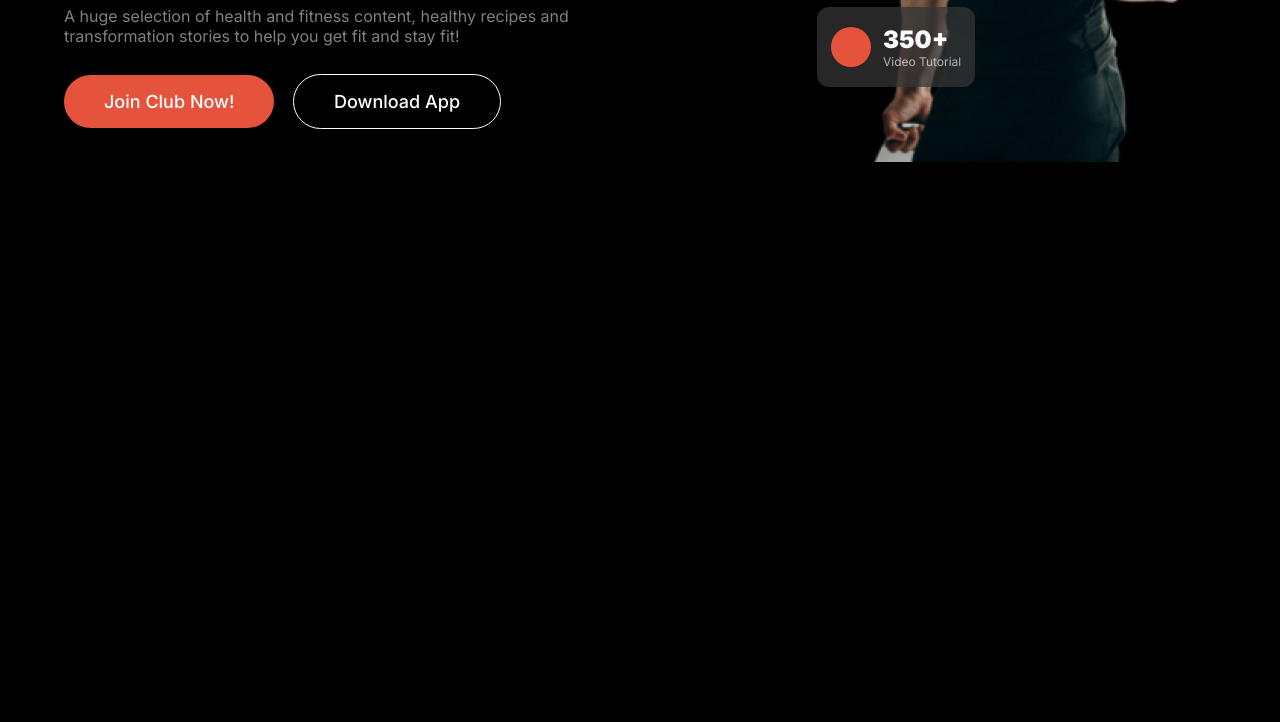
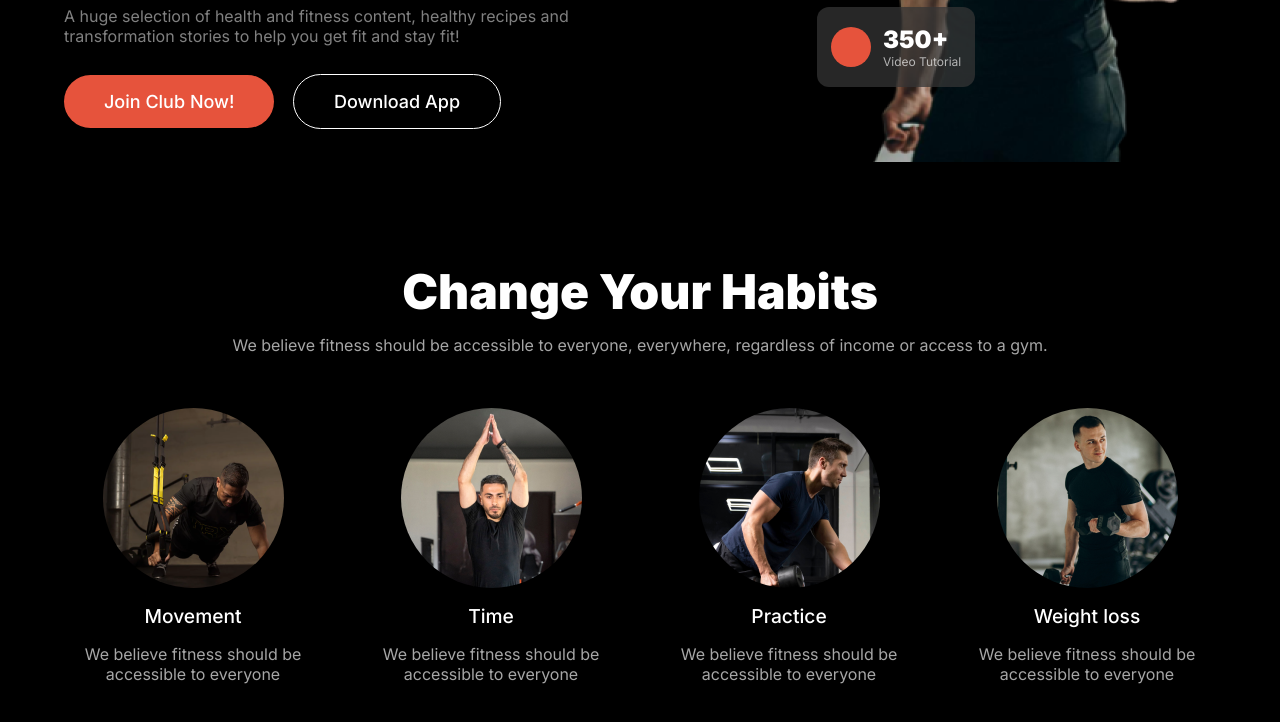
Before and after one commit to Khairul-Islam-1114/B10A2-Versatile-UI-Project, a plain HTML site: page index.html in a window 1280 px wide. Shown: the part 534-1256 px from the top of the page. Before the commit the page ends 800 px from the top, so only its background shows below. Drawn offline with Linux system fonts and the light colour scheme; a web font is replaced by a local one.

Commit message:
Change Habit Section have been added

```diff
--- a/index.html
+++ b/index.html
@@ -55,6 +55,40 @@
             </div>
 
         </section>
+
+        <section id="change-habits">
+            <h2 class="change-habits-title">Change Your Habits</h2>
+            <p class="change-habits-subtitle">We believe fitness should be accessible to everyone, everywhere, regardless of income or access to a gym.</p>
+
+            <div class="card-container">
+
+                <div class="card">
+                    <img src="images/image 3.png" alt="" class="card-img">
+                    <p class="card-title">Movement</p>
+                    <p class="card-subtitle">We believe fitness should be accessible to everyone</p>
+                </div>
+
+                <div class="card">
+                    <img src="images/image 2.png" alt="" class="card-img">
+                    <p class="card-title">Time</p>
+                    <p class="card-subtitle">We believe fitness should be accessible to everyone</p>
+                </div>
+
+                <div class="card">
+                    <img src="images/image 4.png" alt="" class="card-img">
+                    <p class="card-title">Practice</p>
+                    <p class="card-subtitle">We believe fitness should be accessible to everyone</p>
+                </div>
+
+                <div class="card">
+                    <img src="images/image 5.png" alt="" class="card-img">
+                    <p class="card-title">Weight loss</p>
+                    <p class="card-subtitle">We believe fitness should be accessible to everyone</p>
+                </div>
+
+            </div>
+        </section>
+
     </main>
 </body>
 </html>
--- a/styles/style.css
+++ b/styles/style.css
@@ -239,3 +239,56 @@ text-align: left;
 
 
 /* Home Part CSS End */
+
+/* Change Habits Part CSS Start */
+
+#change-habits{
+    margin: 6.25em auto;
+    width: 90%;
+}
+
+.change-habits-title{
+    color: #ffffff;
+    font-weight: 900;
+    font-size: 3em;
+    text-align: center;
+}
+
+.change-habits-subtitle{
+    color: rgba(255, 255, 255, 0.65);
+    text-align: center;
+    margin: 14px 0;
+}
+
+.card-container{
+    width: 100%;
+    display: flex;
+    justify-content: space-between;
+    gap: 40px;
+    margin-top: 3.3em;
+}
+
+.card{
+    display: flex;
+    flex-direction: column;
+    justify-content: center;
+    align-items: center;
+    gap: 1em;
+}
+
+.card-img{
+    border-radius: 50%;
+}
+
+.card-title{
+    font-size: 1.2em;
+    color: #ffffff;
+    font-weight: 500;
+}
+
+.card-subtitle{
+    color: rgba(255, 255, 255, 0.65);
+    text-align: center;
+}
+
+/* Change Habits Part CSS End */
```
